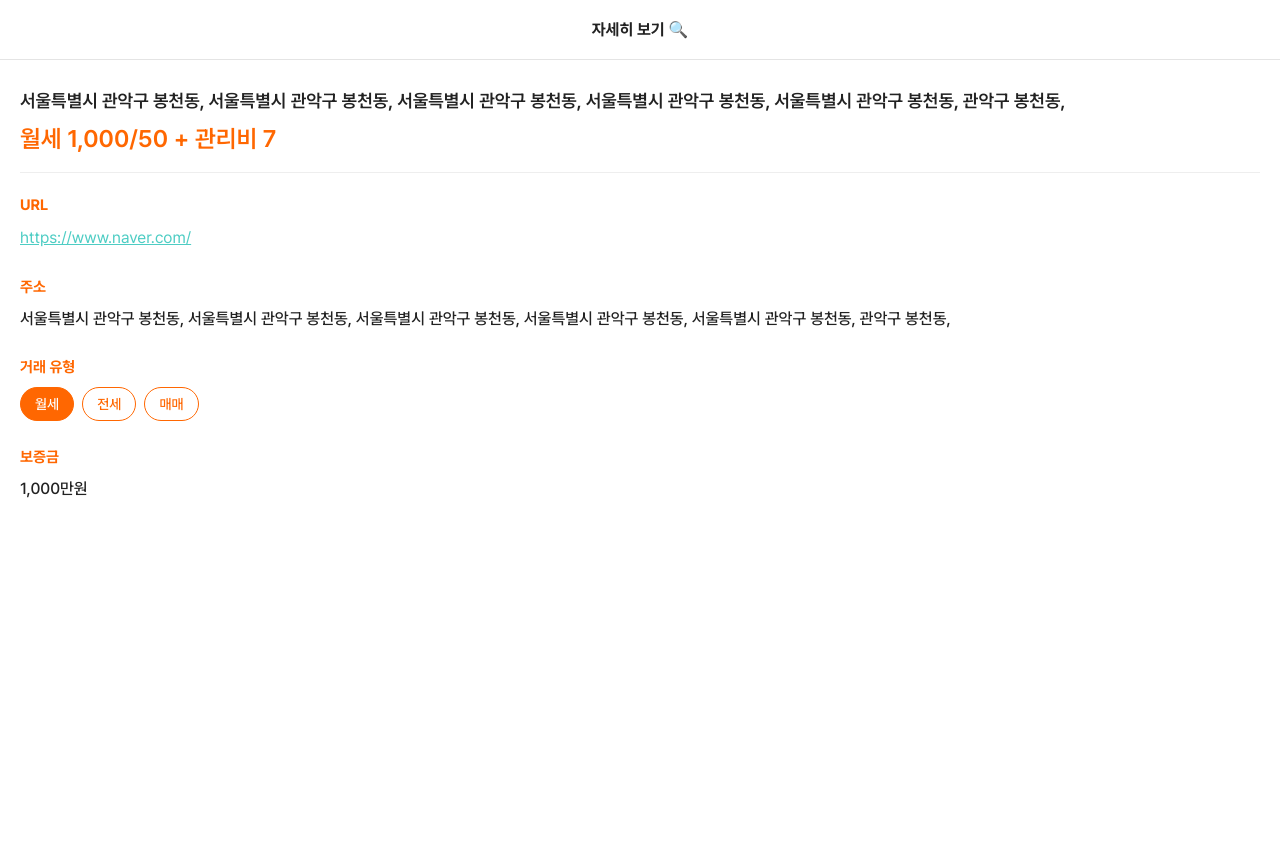
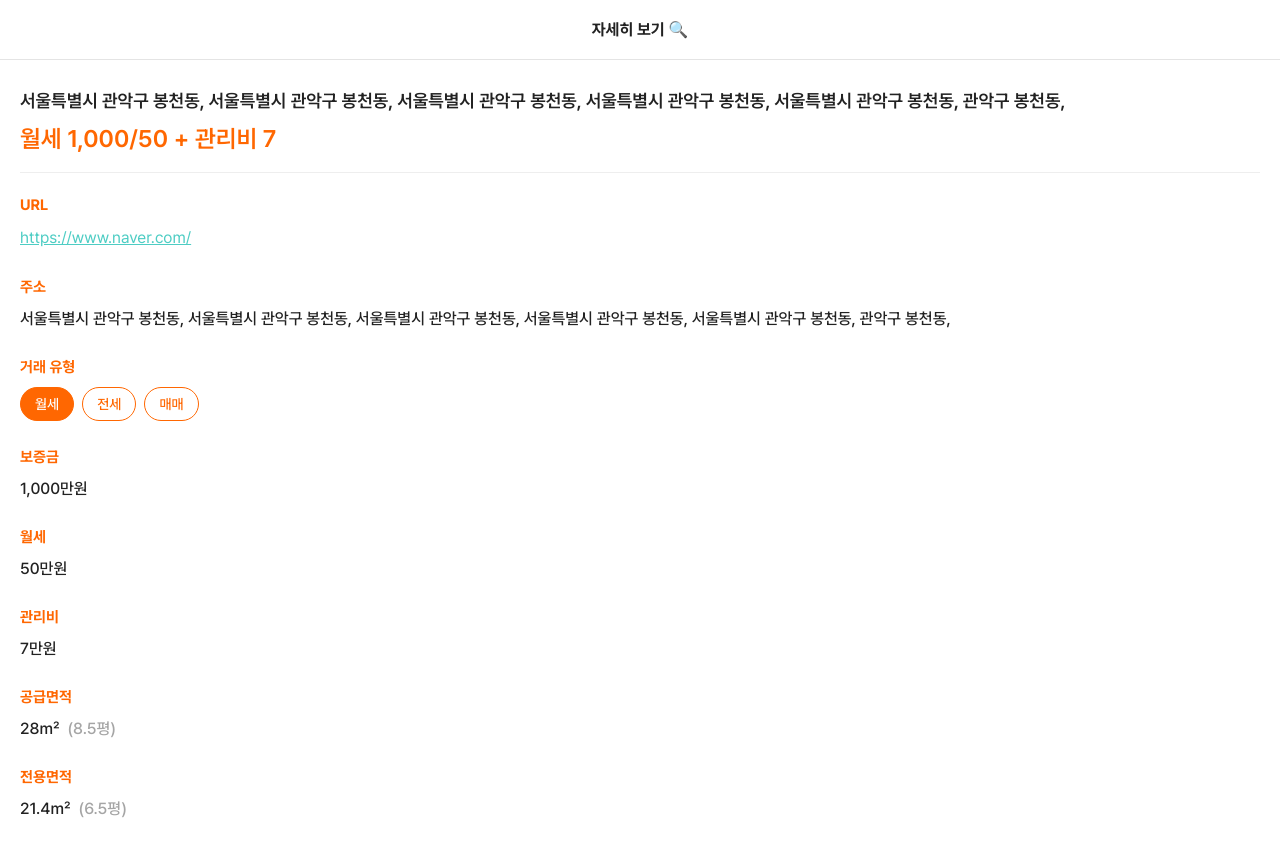
Before and after one commit to unhyif/jibbaguni, a Next.js app: page /visit-log/1 in a window 1280 px wide. Shown: the top 856 px of the page. Before the commit the page ends 800 px from the top, so only its background shows below. Built offline with nearby package versions, Linux system fonts and the light colour scheme; no server answers.

Commit message:
feat: visit-log 페이지에 가격/면적 정보 추가

```diff
--- a/src/app/visit-log/[id]/page.tsx
+++ b/src/app/visit-log/[id]/page.tsx
@@ -9,6 +9,7 @@ import { useParams } from 'next/navigation';
 import { Colors } from '@styles/designSystem/colors';
 import { MOCK_VISIT_LOG } from '@constants/mockData';
 import {
+  calculate평fromM2,
   formatPrice,
   formatPriceSummary,
   formatTransactionType,
@@ -25,34 +26,47 @@ const VisitLog = (props: VisitLogProps) => {
   const { id } = useParams();
 
   const { data } = useQuery(queryKeys.visitLog.getVisitLogAPI(Number(id)));
-  const { address, transactionType, price, monthly, maintenanceCost, link } =
-    MOCK_VISIT_LOG ?? {};
+  const {
+    address,
+    transactionType,
+    price,
+    monthly,
+    maintenanceCost,
+    link,
+    supplyArea,
+    exclusiveArea,
+  } = MOCK_VISIT_LOG ?? {};
 
   return (
     <Wrapper>
       <Header title="자세히 보기  🔍" />
+
       <Body>
         <Top>
           <Address>{address?.addressStr}</Address>
-          <Price>
+          <PriceSummary>
             {formatPriceSummary({
               transactionType,
               price,
               monthly,
               maintenanceCost,
             })}
-          </Price>
+          </PriceSummary>
         </Top>
+
         <Border />
+
         <Bottom>
           <FormField label="URL">
             <Link href={link} target="_blank">
               {link}
             </Link>
           </FormField>
+
           <FormField label="주소">
             <Text>{address?.addressStr}</Text>
           </FormField>
+
           <FormField label="거래 유형">
             <TransactionTypeList>
               {Object.keys(TransactionTypes).map(type => (
@@ -65,8 +79,31 @@ const VisitLog = (props: VisitLogProps) => {
               ))}
             </TransactionTypeList>
           </FormField>
+
           <FormField label={formatPrice(transactionType)}>
-            <Text>{price.toLocaleString()}만원</Text>
+            <Text>{price?.toLocaleString()}만원</Text>
+          </FormField>
+
+          <FormField label={'월세'}>
+            <Text>{monthly?.toLocaleString()}만원</Text>
+          </FormField>
+
+          <FormField label={'관리비'}>
+            <Text>{maintenanceCost?.toLocaleString()}만원</Text>
+          </FormField>
+
+          <FormField label={'공급면적'}>
+            <TextWrapper>
+              <Text>{supplyArea}㎡</Text>
+              <SubText>({calculate평fromM2(supplyArea)}평)</SubText>
+            </TextWrapper>
+          </FormField>
+
+          <FormField label={'전용면적'}>
+            <TextWrapper>
+              <Text>{exclusiveArea}㎡</Text>
+              <SubText>({calculate평fromM2(exclusiveArea)}평)</SubText>
+            </TextWrapper>
           </FormField>
         </Bottom>
       </Body>
@@ -95,7 +132,7 @@ const TransactionTypeList = styled.ul`
   display: flex;
   gap: 8px;
 `;
-const Price = styled.strong`
+const PriceSummary = styled.strong`
   color: ${Colors.primary};
   font-size: 2.4rem;
   font-weight: 600;
@@ -112,9 +149,16 @@ const Bottom = styled.section`
   flex-direction: column;
   gap: 2.4rem;
 `;
+const TextWrapper = styled.div`
+  display: flex;
+  gap: 0.8rem;
+`;
 const Text = styled.span`
   font-weight: 500;
   line-height: 2.4rem;
+`;
+const SubText = styled(Text)`
+  color: ${Colors.midGrey};
 `;
 const Link = styled.a`
   color: ${Colors.mint};
--- a/src/components/main/Empty.tsx
+++ b/src/components/main/Empty.tsx
@@ -30,5 +30,5 @@ const Wrapper = styled.div`
 `;
 const Text = styled.p`
   font-weight: 500;
-  color: ${Colors.midGrey};
+  color: ${Colors.regularGrey};
 `;
--- a/src/components/main/index.tsx
+++ b/src/components/main/index.tsx
@@ -39,6 +39,7 @@ const Main = ({ initialVisitLogs }: MainProps) => {
   return (
     <Wrapper>
       <MainHeader />
+
       <Body>
         {visitLogs.length ? (
           <VisitLogList>
@@ -57,6 +58,7 @@ const Main = ({ initialVisitLogs }: MainProps) => {
         )}
         {/* <Buttons /> */}
       </Body>
+
       {!!numOfFavoriteVisitLogs && (
         <Link href={Pathnames.visitLogCompare}>
           <CompareButton backgroundColor={Colors.mint} fontColor={Colors.white}>
--- a/src/constants/mockData.ts
+++ b/src/constants/mockData.ts
@@ -1,5 +1,5 @@
 import { getCurrentDate } from '@utils/date';
-import { TransactionTypes } from '@constants/enums';
+import { Directions, TransactionTypes } from '@constants/enums';
 
 export const MOCK_VISIT_LOGS = [
   {
@@ -50,7 +50,13 @@ export const MOCK_VISIT_LOG = {
   price: 1000,
   monthly: 50,
   maintenanceCost: 7,
+  supplyArea: 28,
   exclusiveArea: 21.4,
   isFavorite: true,
   link: 'https://www.naver.com/',
+  direction: Directions.SOUTH,
+  floor: 3,
+  hasElevator: false,
+  canPark: false,
+  memo: 'Hello',
 };
--- a/src/styles/designSystem/colors.ts
+++ b/src/styles/designSystem/colors.ts
@@ -9,5 +9,6 @@ export const Colors = {
   pink: '#FF8585',
   weakGrey: '#EEEEEE',
   lightGrey: '#E4E4E4',
-  midGrey: '#C4C4C4',
+  regularGrey: '#C4C4C4',
+  midGrey: '#A5A5A5',
 } as const;
```
Also changed, not shown: 1 other file (tests, documents, lock files or other folders).
